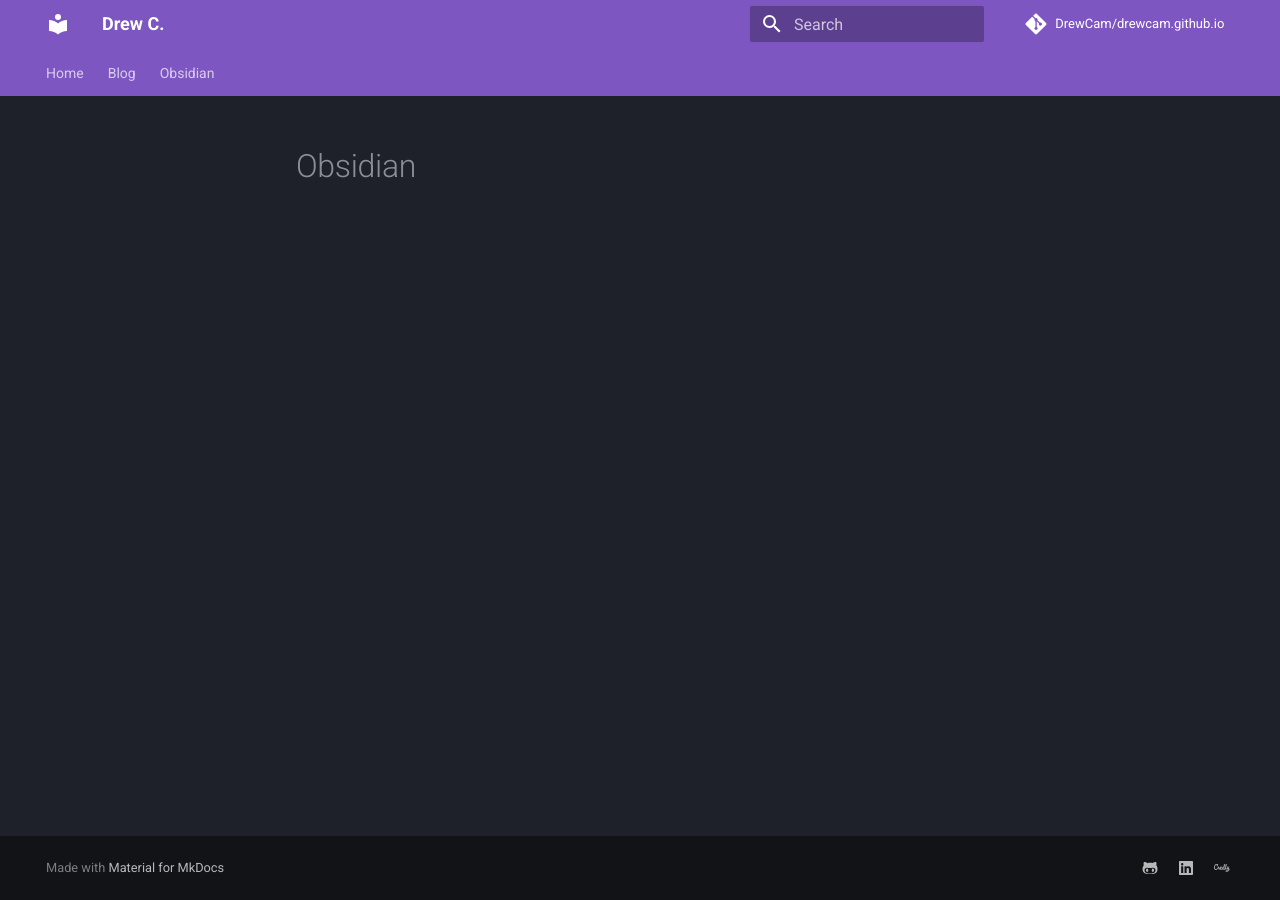
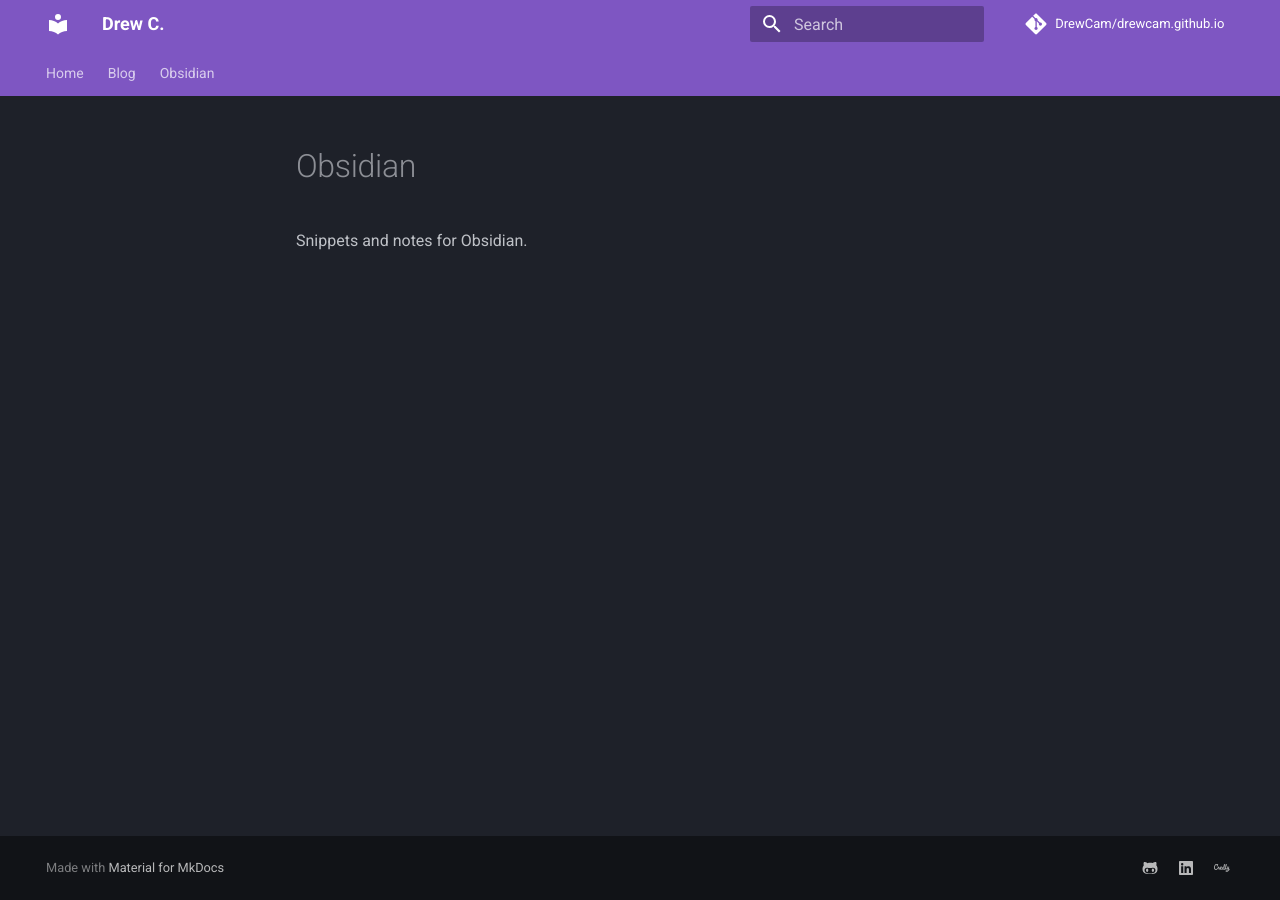
Before and after one commit to DrewCam/drewcam.github.io, an MkDocs documentation site: the page built from docs/Obsidian/index.md, in a window 1280 px wide. Built offline with MkDocs 1.6.1 and Material for MkDocs 9.7.7, drawn with Linux system fonts in a browser that asks for light colours; comment, search, counter and statistics services are not loaded.

Commit message:
feat: Add Obsidian section to navigation and task callout example

```diff
--- a/docs/Obsidian/index.md
+++ b/docs/Obsidian/index.md
@@ -1 +1,3 @@
 # Obsidian
+
+Snippets and notes for Obsidian.
--- a/mkdocs.yml
+++ b/mkdocs.yml
@@ -76,5 +76,7 @@ extra:
 nav:
   - Home: index.md
   - Blog: blog/index.md
-  - Obsidian: obsidian/index.md
+  - Obsidian:
+    - obsidian/index.md
+    - Task Callouts: obsidian/task-callouts.md
   #  - About: about.md
```
